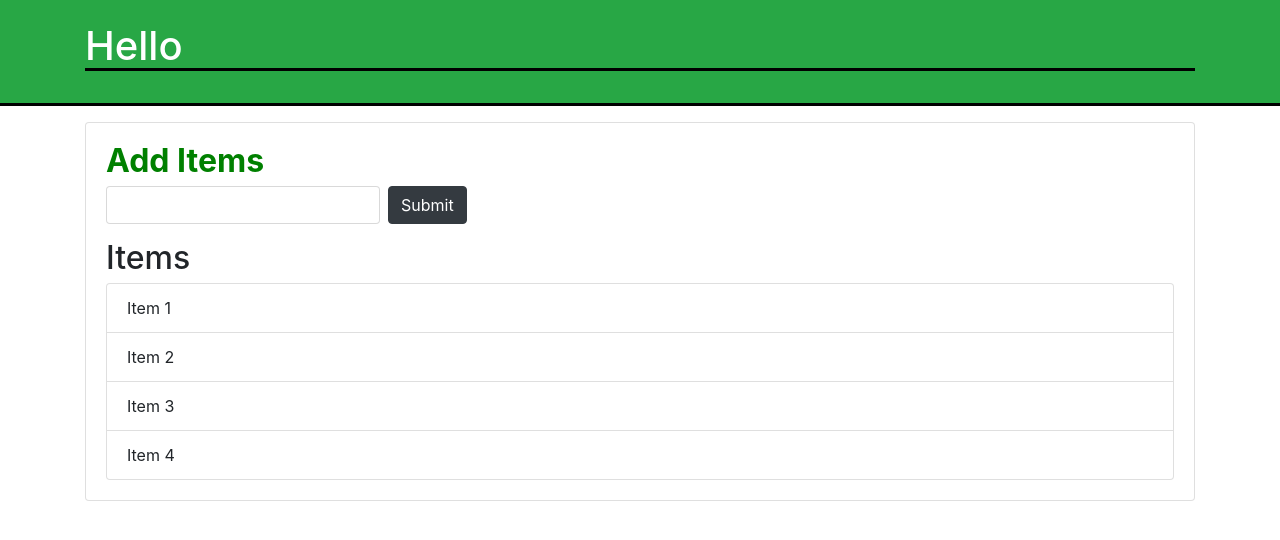
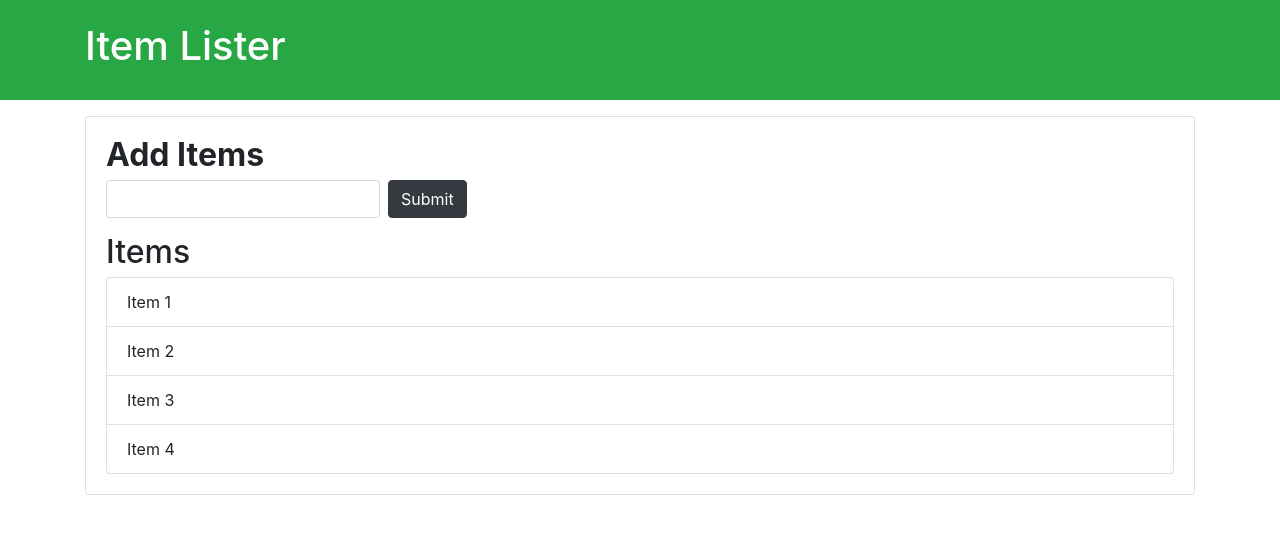
Before and after one commit to mithunmr888/Firstgit, a plain HTML site: page index.html in a window 1280 px wide. Drawn offline with nearby package versions, Linux system fonts and the light colour scheme.

Commit message:
no change

```diff
--- a/index.html
+++ b/index.html
@@ -15,7 +15,7 @@
   </header>
   <div class="container">
    <div id="main" class="card card-body">
-    <h2 class="title" style="color: green;"><b>Add Items</b></h2>
+    <h2 class="title"><b>Add Items</b></h2>
     <form class="form-inline mb-3">
       <input type="text" class="form-control mr-2">
       <input type="submit" class="btn btn-dark" value="Submit">
@@ -30,6 +30,6 @@
    </div>
   </div>
 
-  <script src="mainn.js"></script>
+  <script src="task2/"></script>
 </body>
 </html>
--- a/mainn.js
+++ b/mainn.js
@@ -27,8 +27,3 @@ var header = document.getElementById('main-header');
 headerTitle.innerHTML ='<h3>Hello</h3>';
 header.style.borderBottom = 'solid 3px #000';
 headerTitle.style.borderBottom = 'solid 3px #000';
-
-var additem = document.getElementById('main');
-console.log(additem);
-
-document.all[10].textContent = 'Hello';
```
